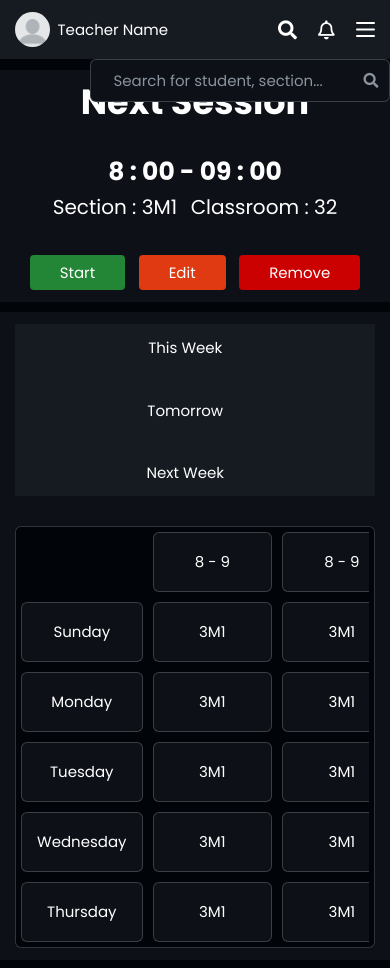
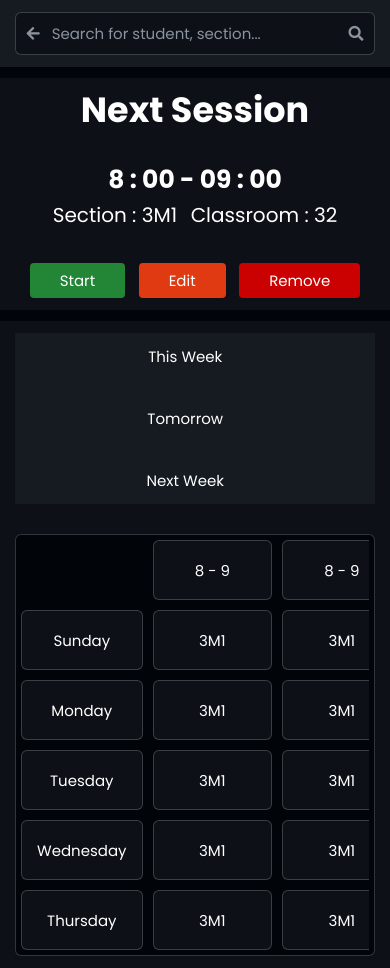
Before and after one commit to hayook/Teacher-Home, a plain HTML site: page index.html in a window 390 px wide. Both pictures are taken after a click on the icon 287 px from the left and 29 px from the top of the page. Drawn offline with Linux system fonts and the light colour scheme; a web font is replaced by a local one.

Commit message:
display search box in mobile

```diff
--- a/index.html
+++ b/index.html
@@ -69,6 +69,7 @@
             </div>
             <div class="navigate">
                 <div class="search" id="search-box">
+                    <i class="fas fa-arrow-left search-back"></i>
                     <input type="text" placeholder="Search for student, section..." autocomplete="off">
                     <i class="fas fa-search"></i>
                 </div>
--- a/js/main.js
+++ b/js/main.js
@@ -87,18 +87,18 @@ themeToggleBtn.addEventListener('click', function () {
 
 // =============================================================================================================
 
-const searchBtn = document.querySelector('i.mobile-search');
-const searchBox = document.querySelector('#search-box');
-let searchBoxDown = false;
+// const searchBtn = document.querySelector('i.mobile-search');
+// const searchBox = document.querySelector('#search-box');
+// let searchBoxDown = false;
 
-searchBtn.addEventListener('click', function () {
-    if (!searchBoxDown) {
-        searchBox.classList.add('down');
-    } else {
-        searchBox.classList.remove('down');
-    }
-    searchBoxDown = !searchBoxDown;
-});
+// searchBtn.addEventListener('click', function () {
+//     if (!searchBoxDown) {
+//         searchBox.classList.add('down');
+//     } else {
+//         searchBox.classList.remove('down');
+//     }
+//     searchBoxDown = !searchBoxDown;
+// });
 
 // =============================================================================================================
 
@@ -155,3 +155,33 @@ function closePopup(popup) {
 
 
 // With WDS Video instade of a code for every pop i can write one code for all the popups using data attributes
+
+// =============================================================================================================
+
+const openSearchBox = document.querySelector('i.mobile-search');
+const searchBox = document.querySelector('.search');
+const closeSearchBox = document.querySelector('i.search-back');
+const teacherProfile = document.querySelector('.profile');
+const navigatePart = document.querySelector('header .navigate');
+const searchInput = document.querySelector('.search input');
+
+openSearchBox.addEventListener('click', function () {
+    openSearch()
+})
+
+closeSearchBox.addEventListener('click', function () {
+    closeSearch()
+})
+
+function openSearch() {
+    searchBox.classList.add('search-on')
+    teacherProfile.classList.add('search-on')
+    navigatePart.classList.add('search-on')
+    searchInput.focus();
+}
+
+function closeSearch() {
+    searchBox.classList.remove('search-on')
+    teacherProfile.classList.remove('search-on')
+    navigatePart.classList.remove('search-on')
+}
--- a/sass/componenets/_search-box.scss
+++ b/sass/componenets/_search-box.scss
@@ -14,14 +14,22 @@
     input::placeholder {
         color: $grey-clr-100;
     }
+    .search-back {
+        display: none;
+        cursor: pointer;
+    }
     @media (max-width: 992px) {
         display: none;
-        position: absolute;
-        right: 0;
-        top: 100%;
-        z-index: 100;
-        &.down {
+    //     position: absolute;
+    //     right: 0;
+    //     top: 100%;
+    //     z-index: 100;
+        &.search-on {
             display: flex;
+            flex: 1;
+            .search-back {
+                display: block;
+            }
         }
     }
 }
--- a/sass/sections/_header.scss
+++ b/sass/sections/_header.scss
@@ -16,6 +16,11 @@ header {
     .navigate {
         @include flex-r-c-c(1.3);
         @import '../componenets/_search-box';
+        @media (max-width: 992px) {
+            &.search-on {
+                flex: 1;
+            }
+        }
         nav {
             @include flex-r-c-c(0);
             a {
@@ -31,6 +36,9 @@ header {
         @include flex-r-c-c(1.4);
         @media (max-width: 992px) {
             flex: 1;
+            &.search-on {
+                display: none;
+            }
         }
         i {
             font-size: 1.9rem;
```
Also changed, not shown: css/main.css, 1 other file.
